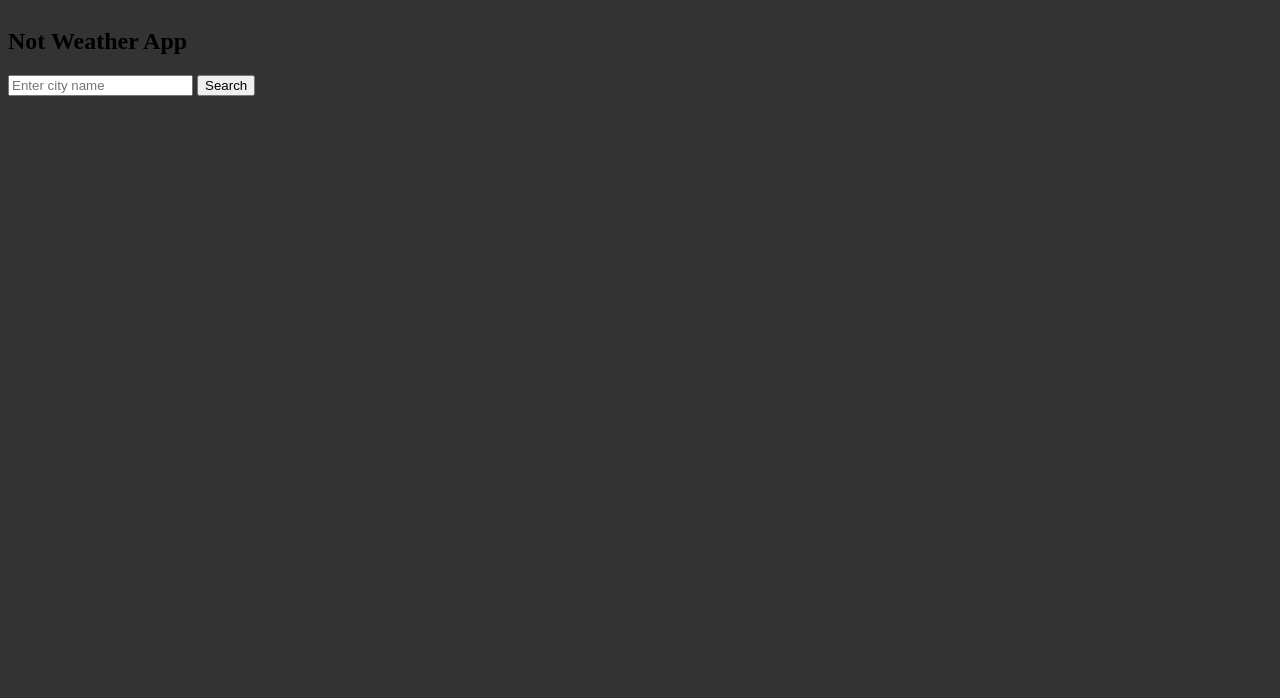
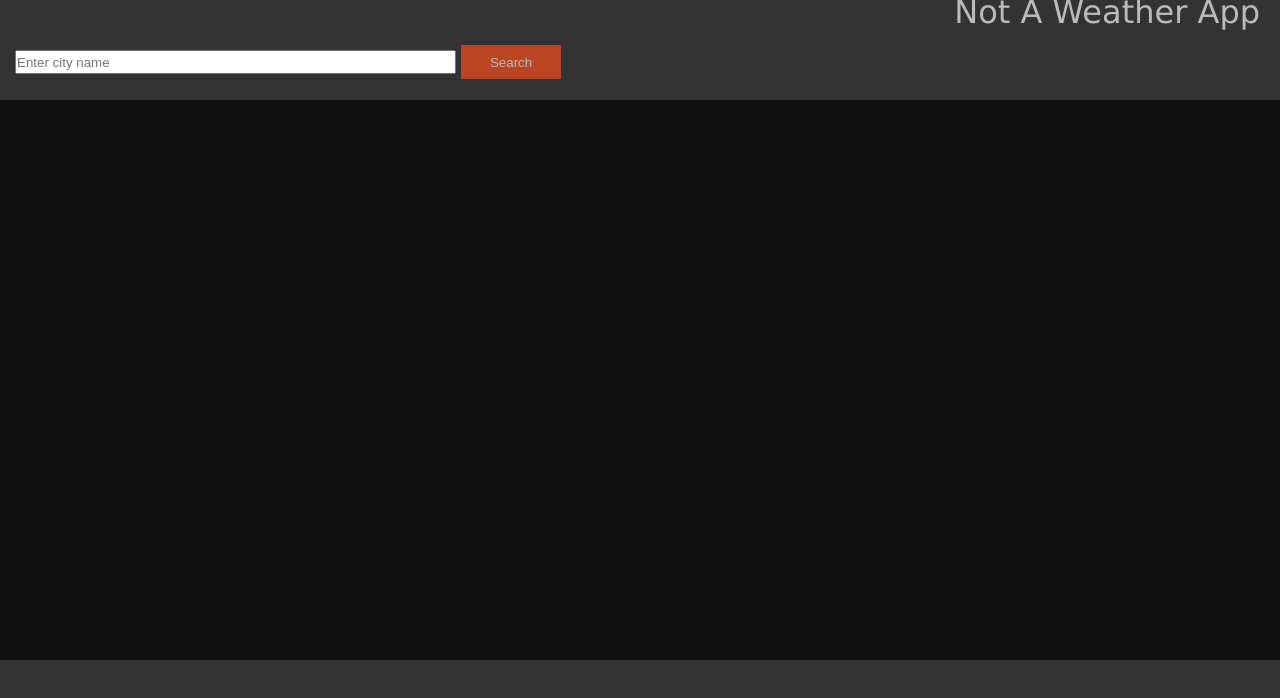
Before and after one commit to tian-1800/Weather-App, a website with bundled scripts: page dist/index.html in a window 1280 px wide. Built offline with nearby package versions, Linux system fonts and the light colour scheme.

Commit message:
basic weather app

```diff
--- a/src/api.js
+++ b/src/api.js
@@ -1,17 +1,23 @@
+import {display,displayLoadTime} from "./display";
+
 const cityData = {};
 async function getWeather(location) {
-    const apiKey = "5ad36c27e137eb439587097a6b7d076d";
+  const apiKey = "5ad36c27e137eb439587097a6b7d076d";
+  const t0 = performance.now();
   try {
     const url = `https://api.openweathermap.org/data/2.5/weather?q=${location}&appid=${apiKey}`;
-    const response = await fetch(url, {mode: 'cors'});
+    const response = await fetch(url, { mode: "cors" });
     const data = await response.json();
+    const t1 = performance.now();
     cityData.name = location;
-    cityData.weather = data.weather[0].main;
+    cityData.weather = data.weather[0].description;
     cityData.icon = data.weather[0].icon;
     cityData.humidity = data.main.humidity;
     cityData.temperature = data.main.temp;
     cityData.maxTemp = data.main.temp_max;
     cityData.minTemp = data.main.temp_min;
+    display(cityData);
+    displayLoadTime(t1 - t0);
   } catch (error) {
     console.log(error);
   }
--- /dev/null
+++ b/src/display.js
@@ -0,0 +1,26 @@
+const cityName = document.getElementById("city-name-display");
+const temperature = document.getElementById("temp-display");
+
+const weather = document.getElementById("weather-display");
+const weatherIcon = document.getElementById("weather-icon");
+const range = document.getElementById("temperature-range");
+
+const loadTime = document.getElementById("loading-time");
+
+function degreeDisplay(num) {
+  const deg = Math.floor(num - 273);
+  return `${deg}\xB0C`;
+}
+
+function display(cityObj) {
+  cityName.textContent = cityObj.name;
+  temperature.textContent = degreeDisplay(cityObj.temperature);
+  weather.textContent = cityObj.weather;
+  weatherIcon.src = `http://openweathermap.org/img/wn/${cityObj.icon}@4x.png`;
+  range.textContent = `${degreeDisplay(cityObj.minTemp)} - ${degreeDisplay(cityObj.maxTemp)}`;
+}
+function displayLoadTime(num) {
+    loadTime.textContent = `API loading time ${num}ms`;
+}
+export {
+    display,displayLoadTime};
--- a/src/index.js
+++ b/src/index.js
@@ -1,11 +1,10 @@
 import "./style.css";
 import getWeather from "./api";
 
-const form = (() => {
+const formRead = () => {
   const userInput = document.getElementById("city");
   const city = userInput.value;
   const error = userInput.nextElementSibling;
-  const button = document.getElementById("submit");
 
   const showError = () => {
     if (userInput.validity.valueMissing) {
@@ -14,20 +13,13 @@ const form = (() => {
       error.textContent = "Must be all alphabet character";
     }
   };
-  const init = () => {
-    button.addEventListener("click", () => {
-      if (userInput.validity.valid) {
-        getWeather(city);
-      } else {
-        showError();
-        event.preventDefault();
-      }
-    });
-  };
 
-  return {
-    init,
-  };
-})();
+  if (userInput.validity.valid) {
+    getWeather(city);
+  } else {
+    showError();
+  }
+};
 
-form.init();
+const button = document.getElementById("button");
+button.addEventListener("click", formRead);
--- a/src/style.css
+++ b/src/style.css
@@ -1,5 +1,70 @@
+* {
+    margin: 0;
+    padding: 0;
+    box-sizing: border-box;
+}
 body {
     background-color: #333;
+    color: #bbb;
+    font-family: 'Lucida Sans', 'Lucida Sans Regular', 'Lucida Grande', 'Lucida Sans Unicode', Geneva, Verdana, sans-serif;
     display: flex;
     flex-direction: column;
+    line-height: 1.5rem;
 }
+#top {
+    display: flex;
+    height: 10%;
+    min-height: 100px;
+}
+#title {
+    width: 75vh;
+    text-align: end;
+    font-size: 32px;
+}
+form {
+    margin: 40px 10px 10px 10px;
+    padding: 5px;
+    width: 50%;
+}
+input {
+    height: 24px;
+    width: 70%;
+}
+#button {
+    padding: 0;
+    height: 34px;
+    width: 100px;
+    background-color: #b42;
+    border: none;
+    border-radius: 1px;
+    color: inherit;
+    cursor: pointer;
+    transition: all ease-in-out 100ms;
+}
+#button:hover{
+    background-color: #f65;
+    font-weight: bold;
+}
+#main {
+    display: flex;
+    background-color: #111;
+    height: 70vh;
+    text-align: center;
+}
+#left-container {
+    width: 30%;
+    line-height: 72px;
+    padding-top: 15vh;
+}
+#city-name-display {
+    font-size: 36px;
+}
+#temp-display {
+    font-size: 72px;
+}
+#right-container {
+    padding-top: 20px;
+}
+#right-container img {
+    height: 10rem;
+}
```
Also changed, not shown: dist/index.html, dist/main.js.
